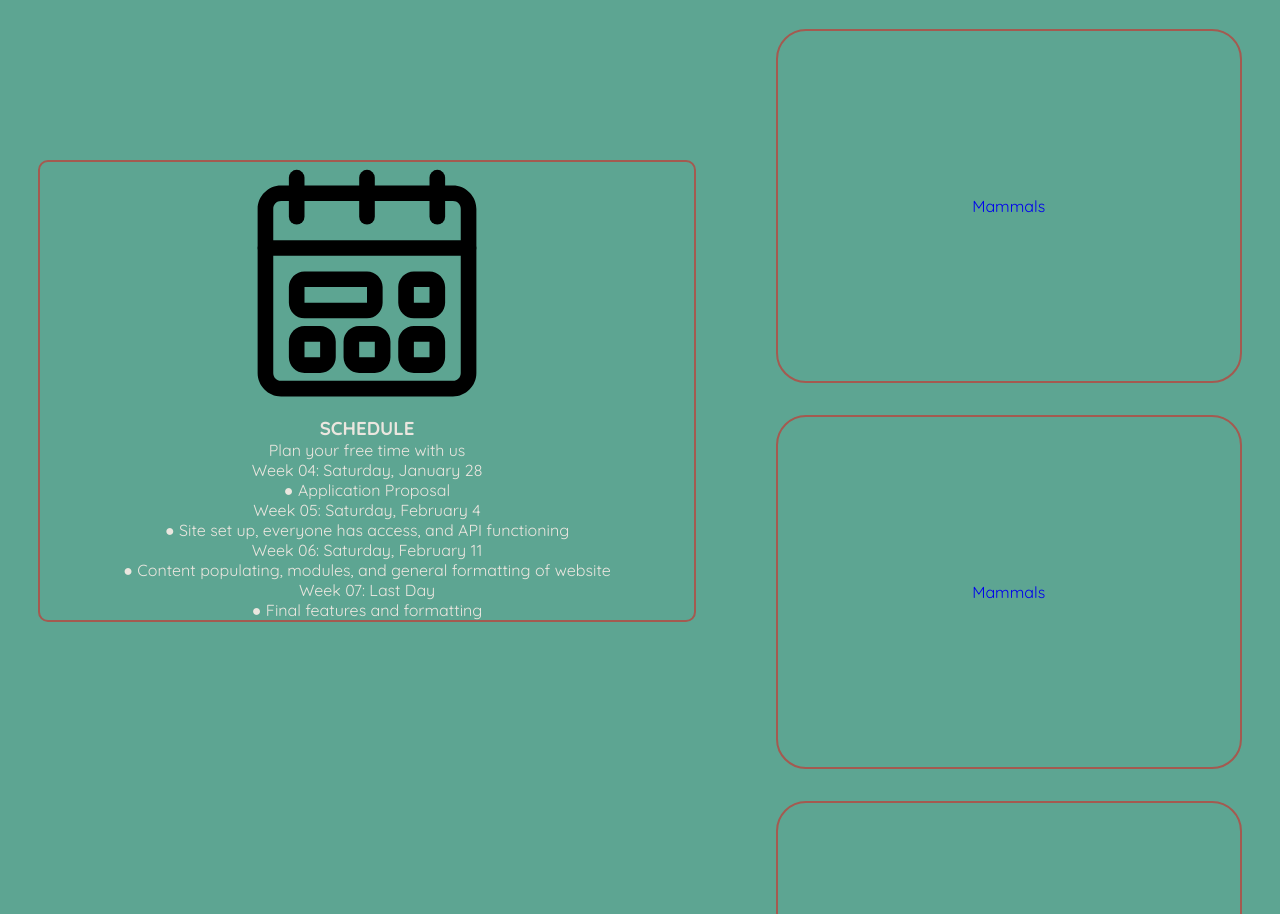
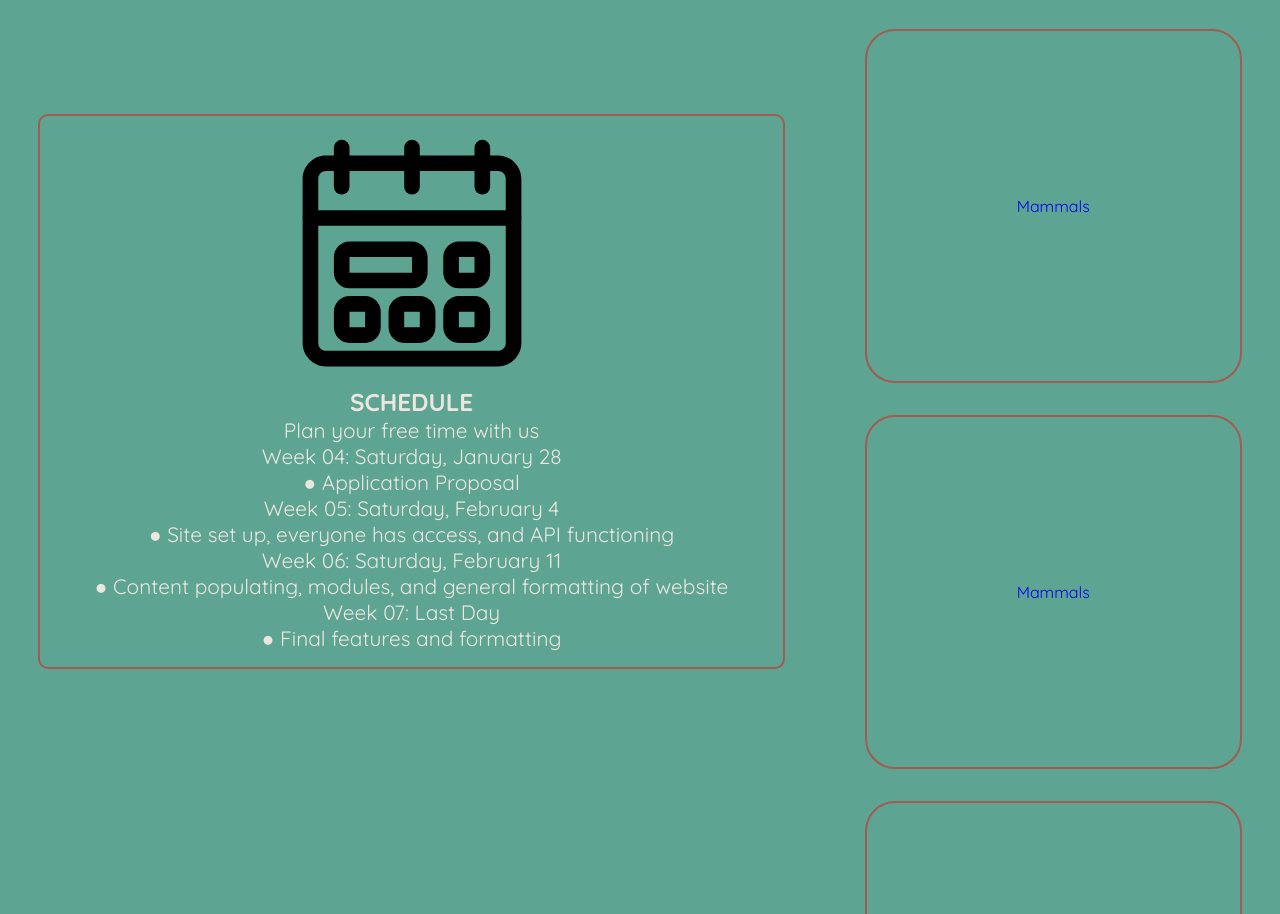
Before and after one commit to katelyndb/FinalZooProject, a plain HTML site: page index.html in a window 1280 px wide. Shown: the part 1259-2173 px from the top of the page. Drawn offline with Linux system fonts and the light colour scheme.

Commit message:
schedule

```diff
--- a/css/small.css
+++ b/css/small.css
@@ -140,6 +140,11 @@ section{
 #schedule #items #schedule-content{
     display: grid;
     grid-template-columns: repeat(1, 1fr);
+    padding: 1rem;
+    text-align: center;
+    font-size: 1.3rem;
+    margin-top: 1rem;
+    margin-bottom: 1rem;
 }
 
 #schedule #items #schedule-content{
```
